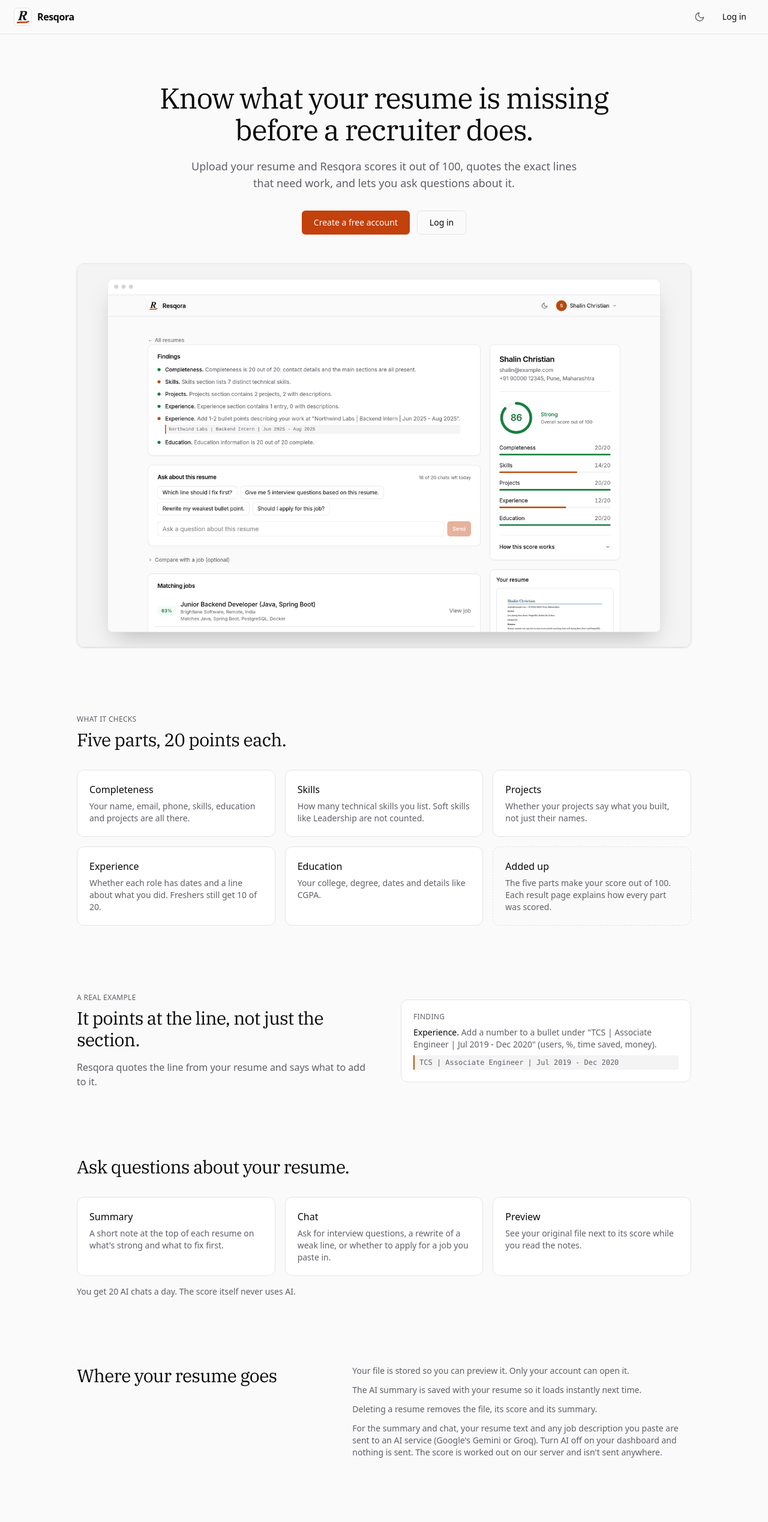
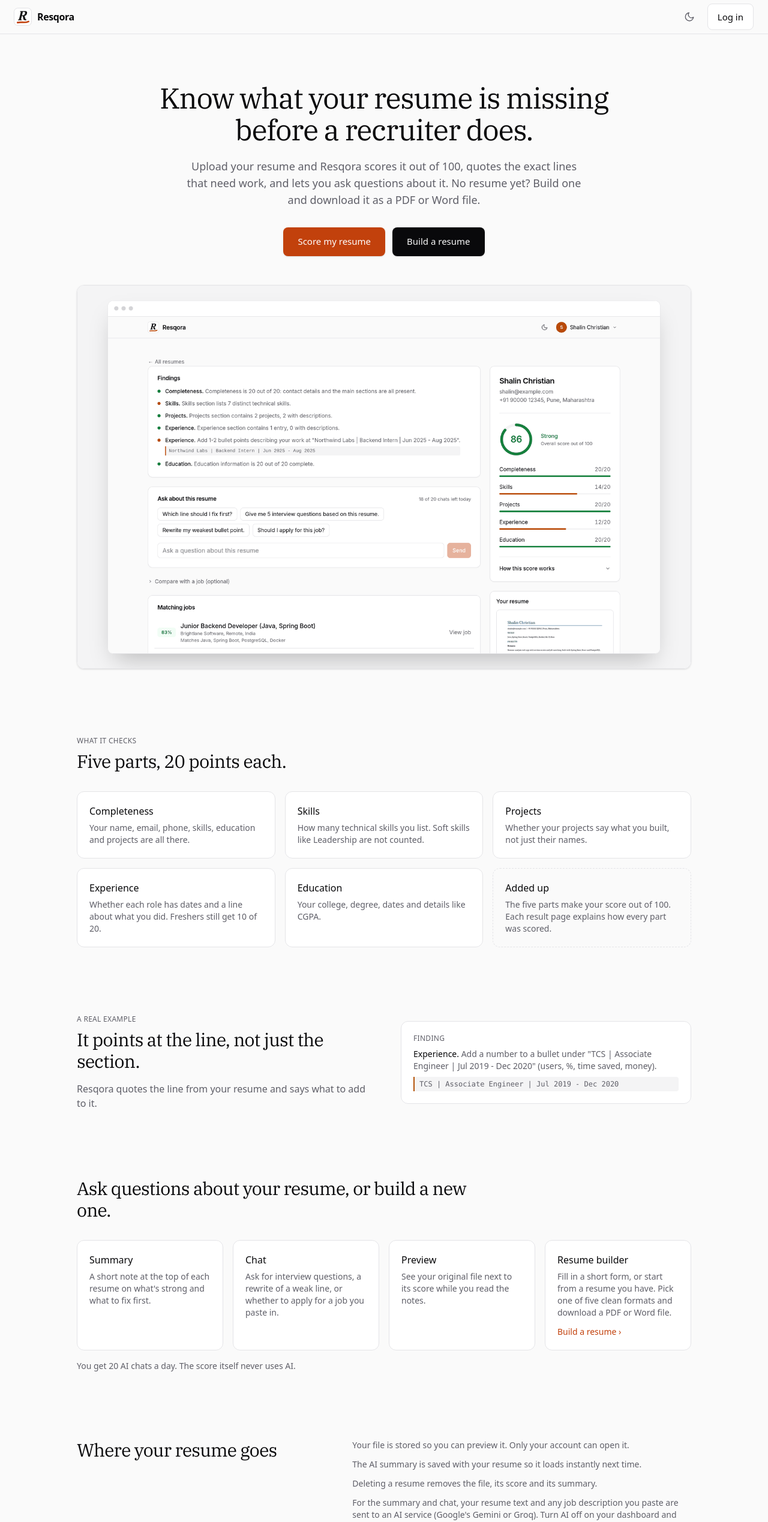
Before and after one commit to shalinchristian/Resqora, a React (Vite) app in the folder resqora-frontend/: page / in a window 1280 px wide. Shown: the top 2537 px of the page at 60% size. Built offline with nearby package versions, Linux system fonts and the light colour scheme; no server answers.

Commit message:
feat: build a resume on the home page, 44px+ buttons, one log in button

```diff
--- a/resqora-frontend/src/App.jsx
+++ b/resqora-frontend/src/App.jsx
@@ -40,7 +40,7 @@ function ThemeToggle() {
       onClick={toggle}
       aria-label="Toggle dark mode"
       title={dark ? 'Light mode' : 'Dark mode'}
-      className="w-9 h-9 grid place-items-center rounded-md text-muted hover:text-ink hover:bg-sunken transition active:scale-90 [&>svg]:transition-transform [&>svg]:duration-200 hover:[&>svg]:rotate-45"
+      className="w-11 h-11 grid place-items-center rounded-md text-muted hover:text-ink hover:bg-sunken transition active:scale-90 [&>svg]:transition-transform [&>svg]:duration-200 hover:[&>svg]:rotate-45"
     >
       {dark ? (
         <svg width="18" height="18" viewBox="0 0 24 24" fill="none" stroke="currentColor" strokeWidth="1.8" strokeLinecap="round"><circle cx="12" cy="12" r="4" /><path d="M12 2v2M12 20v2M4.9 4.9l1.4 1.4M17.7 17.7l1.4 1.4M2 12h2M20 12h2M4.9 19.1l1.4-1.4M17.7 6.3l1.4-1.4" /></svg>
@@ -80,7 +80,7 @@ export default function App() {
           <div className="flex items-center gap-1 sm:gap-2 min-w-0">
             <ThemeToggle />
             {user ? <AccountMenu /> : !['/login', '/register'].includes(pathname) && (
-              <Link to="/login" className="text-sm px-3 h-9 inline-flex items-center rounded-md hover:bg-sunken transition-colors">Log in</Link>
+              <Link to="/login" className="text-[15px] font-medium px-4 h-11 inline-flex items-center rounded-lg border border-line bg-surface hover:bg-sunken transition-colors">Log in</Link>
             )}
           </div>
         </div>
--- a/resqora-frontend/src/pages/Home.jsx
+++ b/resqora-frontend/src/pages/Home.jsx
@@ -19,6 +19,8 @@ const FAQ = [
   ['Do you use cookies?', 'Only Google Analytics cookies, to count visits. Your resume content is never sent to it.'],
 ]
 
+const CTA = 'inline-flex items-center justify-center h-12 px-6 rounded-lg text-[15px] font-medium shadow-sm transition'
+
 function Heading({ kicker, title }) {
   return (
     <div className="max-w-2xl">
@@ -33,10 +35,10 @@ export default function Home() {
     <div className="max-w-5xl mx-auto">
       <section className="text-center pt-2 sm:pt-8">
         <h1 className="font-serif text-4xl sm:text-5xl leading-[1.1] tracking-tight max-w-3xl mx-auto">Know what your resume is missing before a recruiter does.</h1>
-        <p className="mt-5 text-muted text-base sm:text-lg max-w-2xl mx-auto">Upload your resume and Resqora scores it out of 100, quotes the exact lines that need work, and lets you ask questions about it.</p>
-        <div className="mt-8 flex flex-wrap justify-center gap-3">
-          <Link to="/register" className="inline-flex items-center h-10 px-5 rounded-md bg-accent text-accent-ink text-sm font-medium hover:brightness-110 transition">Create a free account</Link>
-          <Link to="/login" className="inline-flex items-center h-10 px-5 rounded-md border border-line text-sm font-medium hover:bg-sunken transition-colors">Log in</Link>
+        <p className="mt-5 text-muted text-base sm:text-lg max-w-2xl mx-auto">Upload your resume and Resqora scores it out of 100, quotes the exact lines that need work, and lets you ask questions about it. No resume yet? Build one and download it as a PDF or Word file.</p>
+        <div className="mt-8 flex flex-col sm:flex-row justify-center gap-3 max-w-sm sm:max-w-none mx-auto">
+          <Link to="/register" className={`${CTA} bg-accent text-accent-ink hover:brightness-110`}>Score my resume</Link>
+          <Link to="/build" className={`${CTA} bg-ink text-paper hover:opacity-90`}>Build a resume</Link>
         </div>
         <div className="mt-12 rounded-xl border border-line overflow-hidden shadow-sm">
           <img src={heroLight} alt="A Resqora results page showing a score of 86, section scores and a finding quoting a resume line" className="block w-full dark:hidden" width="1600" height="1000" />
@@ -73,11 +75,16 @@ export default function Home() {
       </section>
 
       <section className="mt-20 sm:mt-28">
-        <Heading title="Ask questions about your resume." />
-        <div className="mt-8 grid sm:grid-cols-3 gap-4">
+        <Heading title="Ask questions about your resume, or build a new one." />
+        <div className="mt-8 grid sm:grid-cols-2 lg:grid-cols-4 gap-4">
           <div className="bg-surface border border-line rounded-xl p-5"><h3 className="font-medium">Summary</h3><p className="mt-1.5 text-sm text-muted">A short note at the top of each resume on what's strong and what to fix first.</p></div>
           <div className="bg-surface border border-line rounded-xl p-5"><h3 className="font-medium">Chat</h3><p className="mt-1.5 text-sm text-muted">Ask for interview questions, a rewrite of a weak line, or whether to apply for a job you paste in.</p></div>
           <div className="bg-surface border border-line rounded-xl p-5"><h3 className="font-medium">Preview</h3><p className="mt-1.5 text-sm text-muted">See your original file next to its score while you read the notes.</p></div>
+          <Link to="/build" className="group bg-surface border border-line rounded-xl p-5 hover:border-faint transition-colors">
+            <h3 className="font-medium">Resume builder</h3>
+            <p className="mt-1.5 text-sm text-muted">Fill in a short form, or start from a resume you have. Pick one of five clean formats and download a PDF or Word file.</p>
+            <p className="mt-3 text-sm font-medium text-accent group-hover:underline underline-offset-4">Build a resume ›</p>
+          </Link>
         </div>
         <p className="mt-4 text-sm text-muted">You get 20 AI chats a day. The score itself never uses AI.</p>
       </section>
@@ -109,7 +116,10 @@ export default function Home() {
 
       <section className="mt-20 sm:mt-28 mb-4 text-center bg-surface border border-line rounded-2xl px-6 py-12">
         <h2 className="font-serif text-2xl sm:text-3xl tracking-tight">Upload a resume and see your score.</h2>
-        <Link to="/register" className="mt-6 inline-flex items-center h-10 px-5 rounded-md bg-accent text-accent-ink text-sm font-medium hover:brightness-110 transition">Create a free account</Link>
+        <div className="mt-6 flex flex-col sm:flex-row justify-center gap-3 max-w-sm sm:max-w-none mx-auto">
+          <Link to="/register" className={`${CTA} bg-accent text-accent-ink hover:brightness-110`}>Score my resume</Link>
+          <Link to="/build" className={`${CTA} border border-line bg-paper hover:bg-sunken shadow-none`}>Build a resume</Link>
+        </div>
       </section>
     </div>
   )
```
